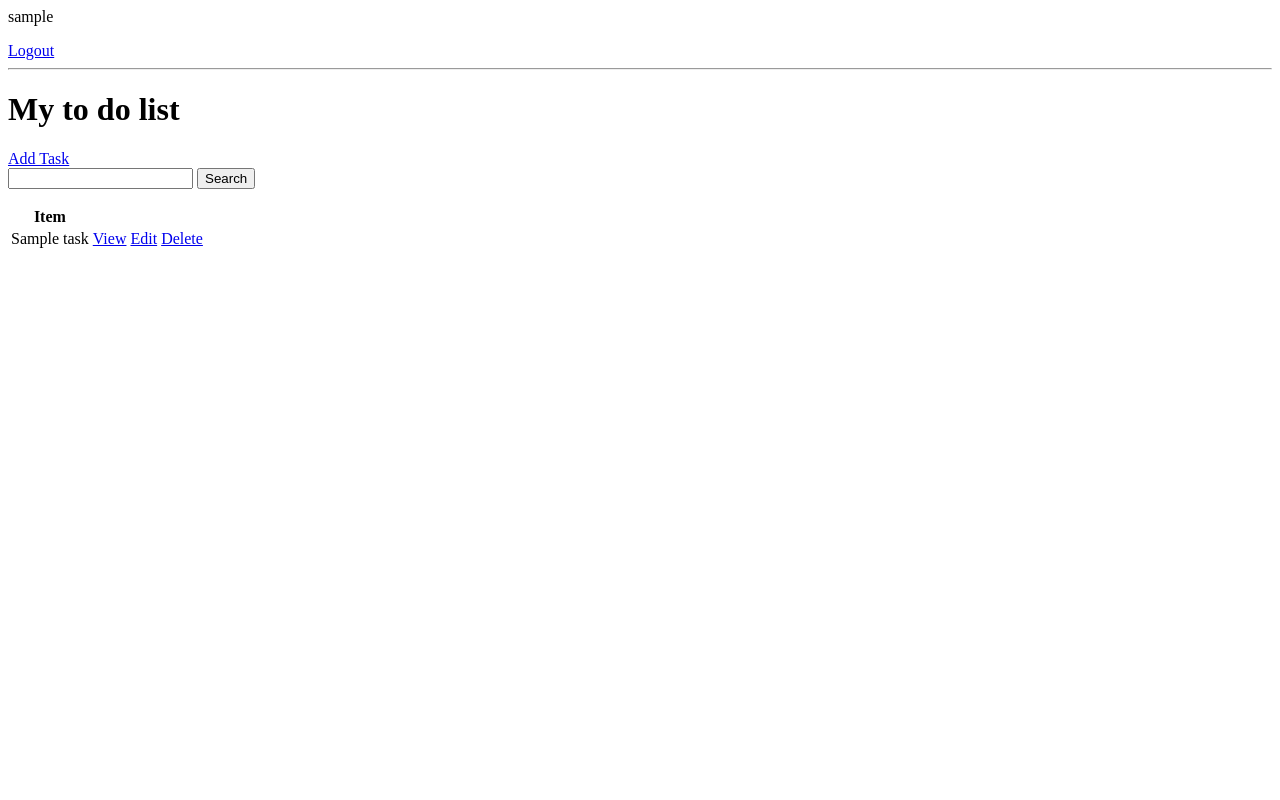
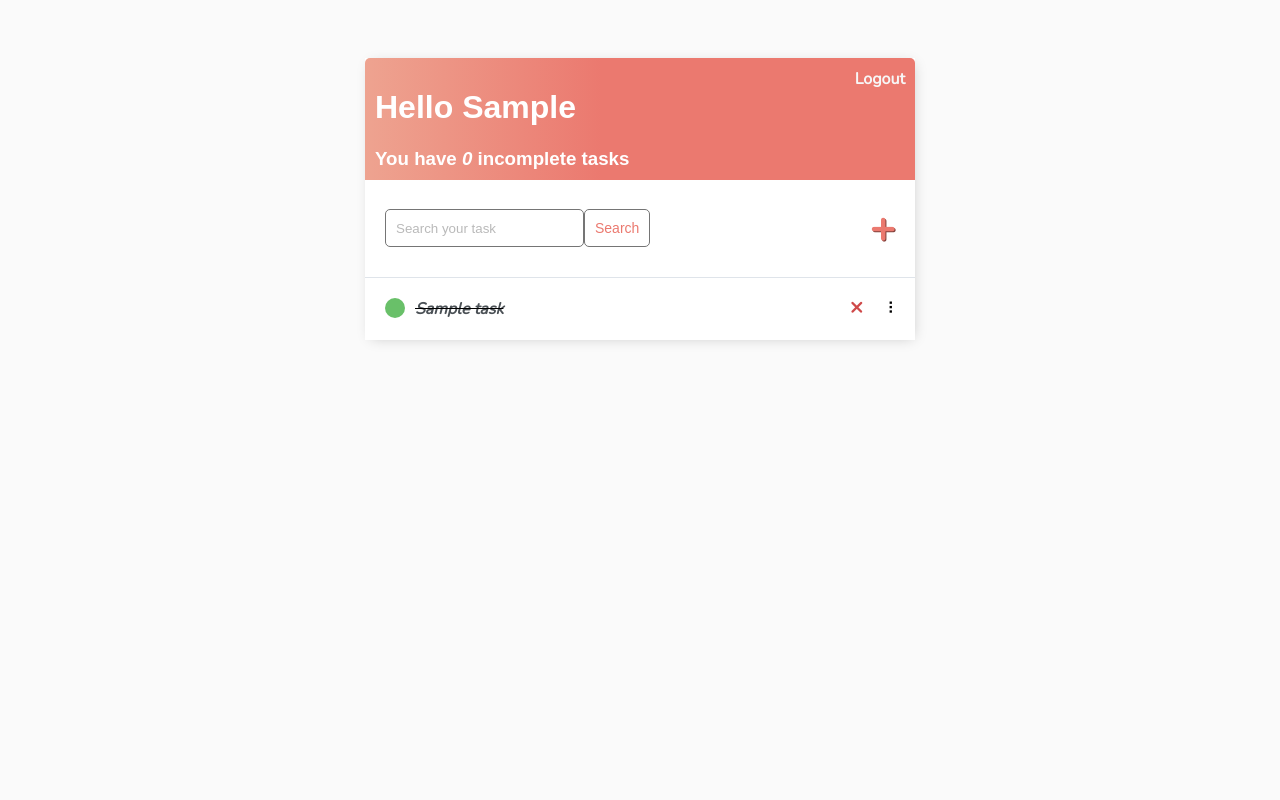
Before and after one commit to iotegaliyev/todo_CBV, a Django app: page / in a window 1280 px wide. Run offline with Django 4.2, Linux system fonts and the light colour scheme; a user stored in the database is signed in; tables that the repository leaves empty hold one stand-in row (values such as "Sample post").

Commit message:
Add style

```diff
--- /dev/null
+++ b/base/templates/base/main.html
@@ -0,0 +1,200 @@
+<!DOCTYPE html>
+<html>
+<head>
+    <meta charset='utf-8'>
+    <meta http-equiv='X-UA-Compatible' content='IE=edge'>
+    <title>To do list</title>
+    <meta name='viewport' content='width=device-width, initial-scale=1'>
+    <link rel="preconnect" href="https://fonts.googleapis.com">
+    <link rel="preconnect" href="https://fonts.gstatic.com" crossorigin>
+    <link href="https://fonts.googleapis.com/css2?family=Nunito:wght@200&display=swap" rel="stylesheet">
+    <style>
+        body {
+            background-color: #FAFAFA;
+            font-family: 'Nunito', sans-serif;
+            padding-top: 50px;
+        }
+
+        h1,
+        h2,
+        h3,
+        h4,
+        h5,
+        h6 {
+            font-family: 'Raleway', sans-serif;
+        }
+
+        a,
+        p {
+            color: #4b5156
+        }
+
+        a {
+            font-weight: 600;
+        }
+
+        .container {
+            max-width: 550px;
+            margin: auto;
+            background-color: #FFFFFF;
+            -webkit-box-shadow: 2px 2px 13px -4px rgba(0, 0, 0, 0.21);
+            box-shadow: 2px 2px 13px -4px rgba(0, 0, 0, 0.21);
+        }
+
+        input {
+            outline: none;
+            border: none;
+        }
+
+        .header-bar {
+            display: flex;
+            justify-content: space-between;
+            color: #fff;
+            padding: 10px;
+            border-radius: 5px 5px 0 0;
+            background: linear-gradient(90deg, #EEA390 0%, #EB796F 43%, #EB796F 100%);
+        }
+
+        .header-bar a {
+            color: rgb(247, 247, 247);
+            text-decoration: none;
+        }
+
+        .task-wrapper {
+            display: flex;
+            align-items: center;
+            justify-content: space-between;
+            background-color: #fff;
+            border-top: 1px solid #dfe4ea;
+            overflow: hidden;
+        }
+
+        .task-title {
+            display: flex;
+            padding: 20px;
+        }
+
+        .task-title a {
+            text-decoration: none;
+            color: #4b5156;
+            margin-left: 10px;
+        }
+
+        .task-complete-icon {
+            height: 20px;
+            width: 20px;
+            background-color: rgb(105, 192, 105);
+            border-radius: 50%;
+        }
+
+        .task-incomplete-icon {
+            height: 20px;
+            width: 20px;
+            background-color: rgb(218, 218, 218);
+            border-radius: 50%;
+        }
+
+        .delete-link {
+            text-decoration: none;
+            font-weight: 900;
+            color: #cf4949;
+            font-size: 22px;
+            line-height: 0;
+            padding: 20px 0px;
+        }
+
+        /*Handle Classes*/
+
+        .handle {
+            display: inline-block;
+            padding: 20px 16px;
+            cursor: grab;
+            user-select: none;
+        }
+
+        .handle:after,
+        .handle:before {
+            display: block;
+            content: "";
+        }
+
+        .handle:active,
+        .handle:active:before,
+        .handle:active:after {
+            cursor: grabbing;
+        }
+
+        .dropArea {
+            background-color: #f1f2f6;
+            color: black;
+            border: #ced6e0 1px solid;
+        }
+
+        .selectedTask {
+            opacity: 0.6;
+        }
+
+
+        #add-link {
+            color: #EB796F;
+            text-decoration: none;
+            font-size: 42px;
+            text-shadow: 1px 1px #81413b;
+        }
+
+        #search-add-wrapper {
+            display: flex;
+            justify-content: space-between;
+            align-items: center;
+            padding: 20px;
+        }
+
+        @media screen and (max-width:320px) {
+            #search-add-wrapper {
+                padding: 10px;
+            }
+        }
+
+        input[type=text],
+        input[type=password],
+        textarea {
+            border: 1px solid #757575;
+            border-radius: 5px;
+            padding: 10px;
+            width: 90%;
+        }
+
+        label {
+            padding-top: 10px !important;
+            display: block;
+        }
+
+        ::placeholder {
+            font-weight: 300;
+            opacity: 0.5;
+        }
+
+        .button {
+            border: 1px solid #757575;
+            background-color: #FFF;
+            color: #EB796F;
+            padding: 10px;
+            font-size: 14px;
+            border-radius: 5px;
+            cursor: pointer;
+            text-decoration: none;
+        }
+
+        .card-body {
+            padding: 20px;
+        }
+    </style>
+</head>
+<body>
+    <div class="container">
+        {% block content %}
+
+        {% endblock %}
+    </div>
+</body>
+</html>
--- a/base/templates/base/task.html
+++ /dev/null
@@ -1 +0,0 @@
-<h1>Task: {{task}}</h1>
--- a/base/templates/base/task_list.html
+++ b/base/templates/base/task_list.html
@@ -1,33 +1,61 @@
+{% extends 'base/main.html' %}
+{% block content %}
+
+<div class="header-bar">
+    <div>
+        <h1>Hello {{request.user|title}}</h1>
+        <h3 style="margin: 0">You have <i>{{count}}</i> incomplete task{{count|pluralize:"s"}}</h3>
+    </div>
+
     {% if request.user.is_authenticated %}
-<p>{{request.user}}</p>
     <a href="{% url 'logout' %}">Logout</a>
     {% else %}
     <a href="{% url 'login' %}">Login</a>
     {% endif %}
-<hr>
-<h1>My to do list</h1>
-<a href="{% url 'task-create' %}">Add Task</a>
+</div>
+
+
+<div id="search-add-wrapper">
+    <form method="GET" style="display: flex;">
+        <input type='text' name='search-area' placeholder="Search your task" value="{{search_input}}">
+        <input class="button" type="submit" value='Search'>
+    </form>
+    {% if tasks|length > 0 %}
+    <a id="add-link" href="{% url 'task-create' %}">&#x2b;</a>
+    {% endif %}
+</div>
+    <!-- <a href="{% url 'task-create' %}">Add Task</a>
 
     <form action="" method="GET">
         <input type="text" name="search-area" value="{{search_input}}">
         <input type="submit" value="Search">
-</form>
+    </form> -->
 
-<table>
-    <tr>
-        <th>Item</th>
-        <th></th>
-        <th></th>
-        <th></th>
-    </tr>
+<div id="tasklist" class="task-items-wrapper">
     {% for task in tasks %}
-    <tr>
-        <td>{{task.title}}</td>
-        <td><a href="{% url 'task' task.id %}">View</a></td>
-        <td><a href="{% url 'task-update' task.id %}">Edit</a></td>
-        <td><a href="{% url 'task-delete' task.id %}">Delete</a></td>
-    </tr>
+    <div class="task-wrapper" data-position="{{task.pk}}">
+        <div class="task-title">
+            {% if task.complete %}
+            <div class="task-complete-icon"></div>
+            <i><s><a href="{% url 'task-update' task.id %}">{{task}}</a></s></i> {% else %}
+            <div class="task-incomplete-icon"></div>
+            <a href="{% url 'task-update' task.id %}">{{task}}</a> {% endif %}
+        </div>
+        <div class="task-controls">
+            <a class="delete-link" href="{% url 'task-delete' task.id %}">&#215;</a>
+            <span class="handle">&nbsp;&#10247;</span>
+        </div>
+    </div>
+
     {% empty %}
-    <h3>No items in list</h3>
+    <div style="text-align: center; padding-bottom: 10px; line-height: 1em;">
+        <h3>No new tasks are created.</h3>
+        <h3>Create a <a style="text-decoration: none; color: #e53935;" href="{% url 'task-create' %}">New task</a> ! </h3>
+    </div>
     {% endfor %}
-</table>
+</div>
+
+
+
+
+{% endblock %}
```
Also changed, not shown: base/templates/base/login.html (+14 -7 lines), base/templates/base/register.html (+21 -7 lines), base/templates/base/task_confirm_delete.html (+13 -6 lines), base/templates/base/task_form.html (+15 -7 lines). Lines whose indentation alone changed are shown as unchanged.
